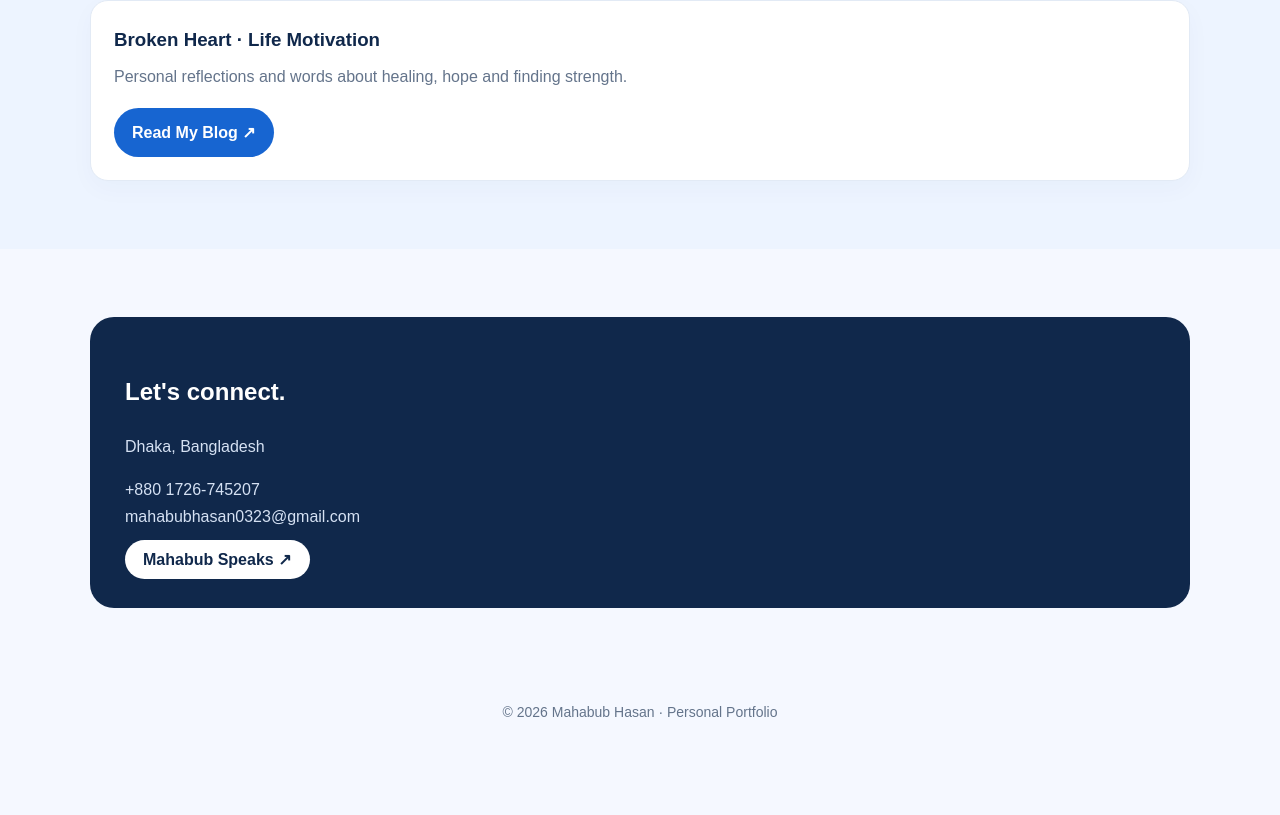
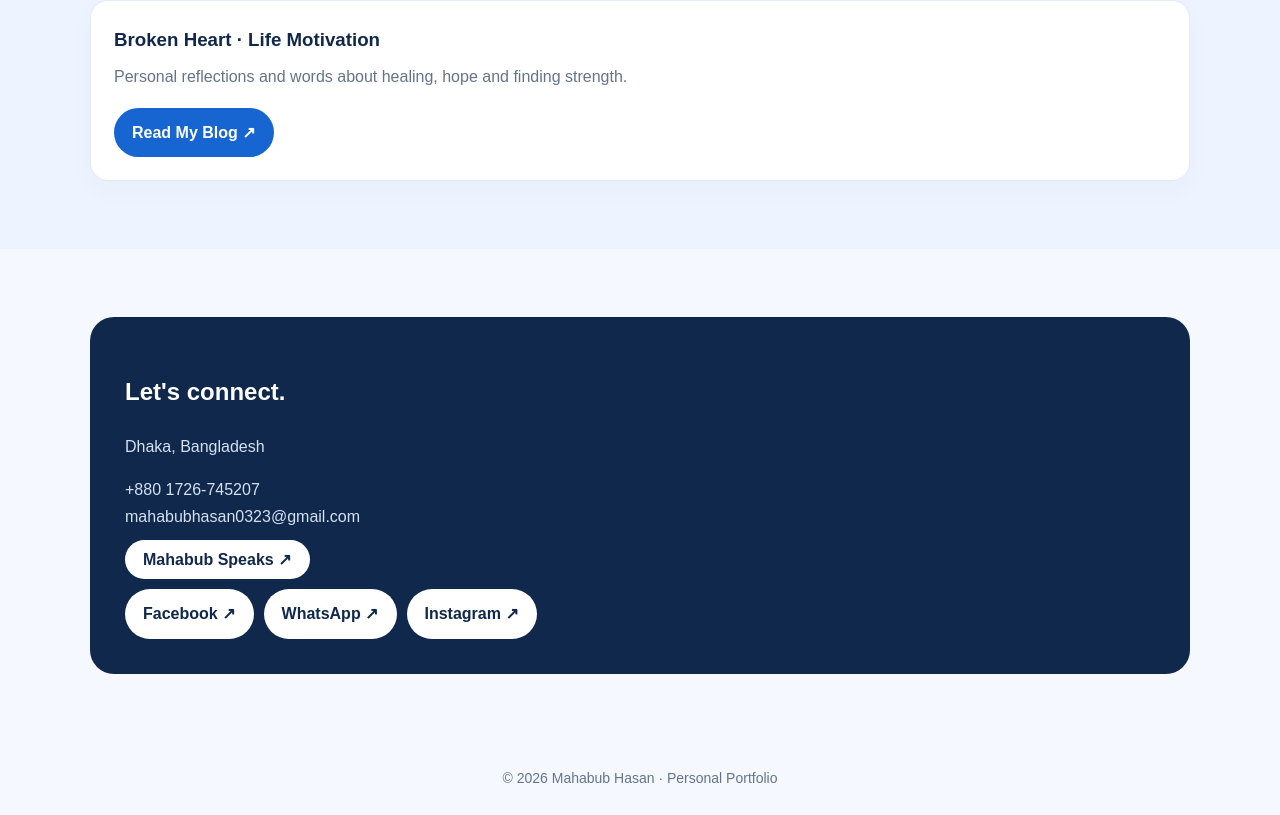
Before and after one commit to mahabubhasanjosef/Mahabub-Hasan, a plain HTML site: page index.html in a window 1280 px wide. Shown: the part 2804-3619 px from the top of the page. Before the commit the page ends 3554 px from the top, so only its background shows below. Drawn offline with Linux system fonts and the light colour scheme.

Commit message:
Add Facebook, WhatsApp and Instagram links to portfolio

```diff
--- a/index.html
+++ b/index.html
@@ -25,7 +25,7 @@ section.content{padding:68px 0}.tint{background:#edf4ff}.section-head{margin-bot
 <section class="content tint" id="skills"><div class="wrap"><div class="section-head"><small>04 / CORE COMPETENCIES</small><h2 class="en">Skills & Expertise</h2><h2 class="bn">দক্ষতা ও যোগ্যতা</h2></div><div class="tags"><span class="tag">Communication</span><span class="tag">Critical Thinking</span><span class="tag">Problem Solving</span><span class="tag">Stress Management</span><span class="tag">Teamwork</span><span class="tag">Time Management</span><span class="tag">Computer Data Entry</span><span class="tag">Field Reporting</span><span class="tag">Customer Service</span></div></div></section>
 <section class="content" id="interests"><div class="wrap"><div class="section-head"><small>05 / INTERESTS</small><h2 class="en">Beyond the Newsroom</h2><h2 class="bn">কাজের বাইরেও</h2></div><div class="cards"><article class="card"><div class="icon">📰</div><h3>Journalism</h3><p>Reporting, public-interest stories and media.</p></article><article class="card"><div class="icon">✍️</div><h3>Writing & Blogging</h3><p>Life motivation, personal reflections and creative writing.</p></article><article class="card"><div class="icon">📷</div><h3>Creative Interests</h3><p>Photography, vlogging, reading and fitness.</p></article></div><p class="about" style="margin-top:20px"><strong>Languages:</strong> Bengali · English</p></div></section>
 <section class="content tint"><div class="wrap"><div class="section-head"><small>06 / MY WRITING</small><h2>Mahabub Speaks</h2></div><div class="card"><h3>Broken Heart · Life Motivation</h3><p class="en">Personal reflections and words about healing, hope and finding strength.</p><p class="bn">ভালোবাসা, অনুভূতি, ঘুরে দাঁড়ানো ও জীবনের অনুপ্রেরণামূলক লেখা।</p><a class="btn" style="display:inline-block;margin-top:18px" href="https://mahabubspeaks.blogspot.com/" target="_blank" rel="noopener">Read My Blog ↗</a></div></div></section>
-<section class="content" id="contact"><div class="wrap"><div class="contact"><h2 class="en">Let's connect.</h2><h2 class="bn">যোগাযোগ করুন।</h2><p>Dhaka, Bangladesh</p><p><a href="tel:+8801726745207">+880 1726-745207</a><br><a href="mailto:mahabubhasan0323@gmail.com">mahabubhasan0323@gmail.com</a></p><a class="btn" href="https://mahabubspeaks.blogspot.com/" target="_blank" rel="noopener">Mahabub Speaks ↗</a></div></div></section>
+<section class="content" id="contact"><div class="wrap"><div class="contact"><h2 class="en">Let's connect.</h2><h2 class="bn">যোগাযোগ করুন।</h2><p>Dhaka, Bangladesh</p><p><a href="tel:+8801726745207">+880 1726-745207</a><br><a href="mailto:mahabubhasan0323@gmail.com">mahabubhasan0323@gmail.com</a></p><a class="btn" href="https://mahabubspeaks.blogspot.com/" target="_blank" rel="noopener">Mahabub Speaks ↗</a><div style="display:flex;gap:10px;flex-wrap:wrap;margin-top:16px"><a class="btn" href="https://www.facebook.com/share/1F9VRJgGWJ/" target="_blank" rel="noopener">Facebook ↗</a><a class="btn" href="https://wa.me/8801726745207" target="_blank" rel="noopener">WhatsApp ↗</a><a class="btn" href="https://www.instagram.com/josef.vai?vrfl=MnJwYTR4MWhvMWdi" target="_blank" rel="noopener">Instagram ↗</a></div></div></div></section>
 </main><footer>© 2026 Mahabub Hasan · Personal Portfolio</footer>
 <script>document.getElementById('lang').addEventListener('click',function(){document.body.classList.toggle('bangla');this.textContent=document.body.classList.contains('bangla')?'English':'বাংলা'});</script>
 </body></html>
```
